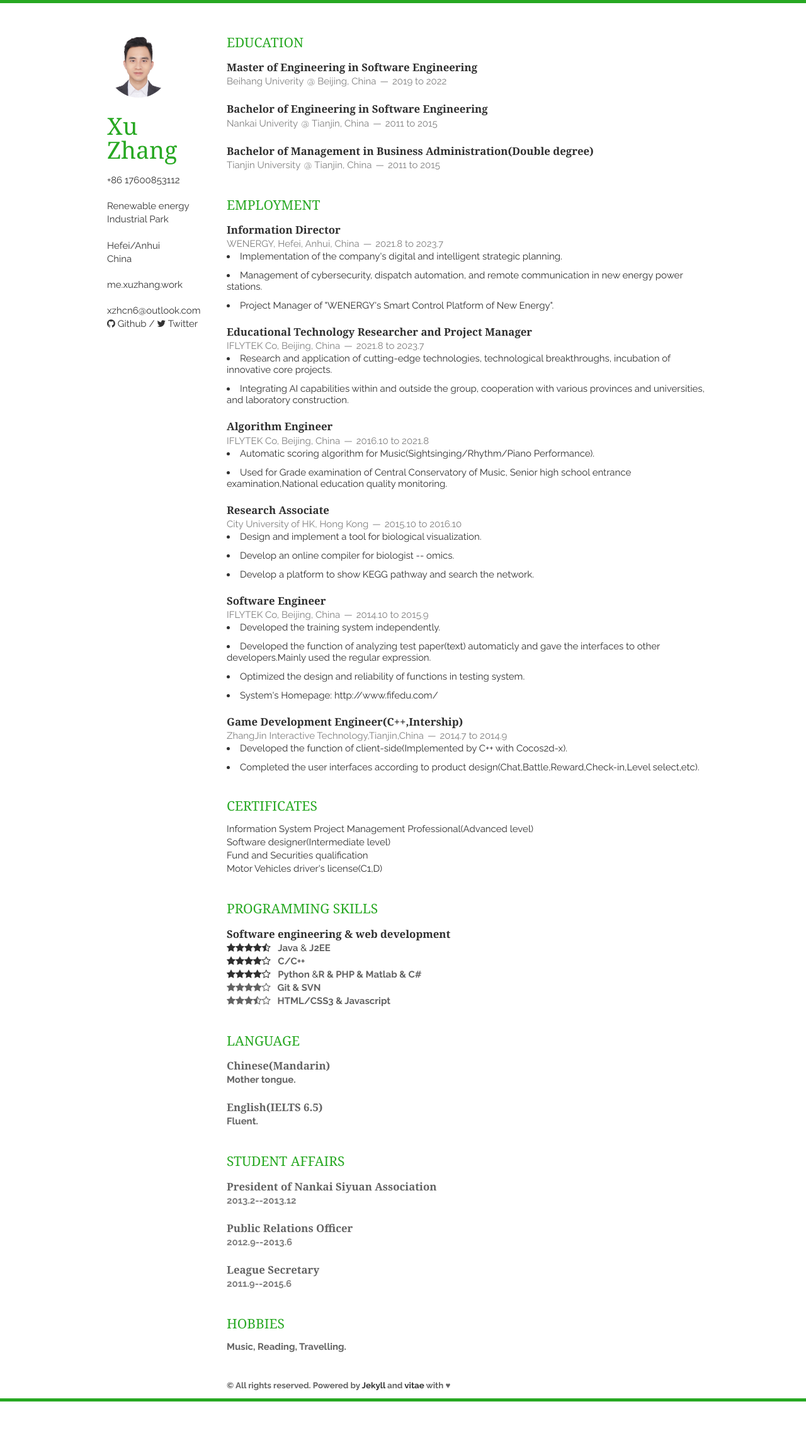
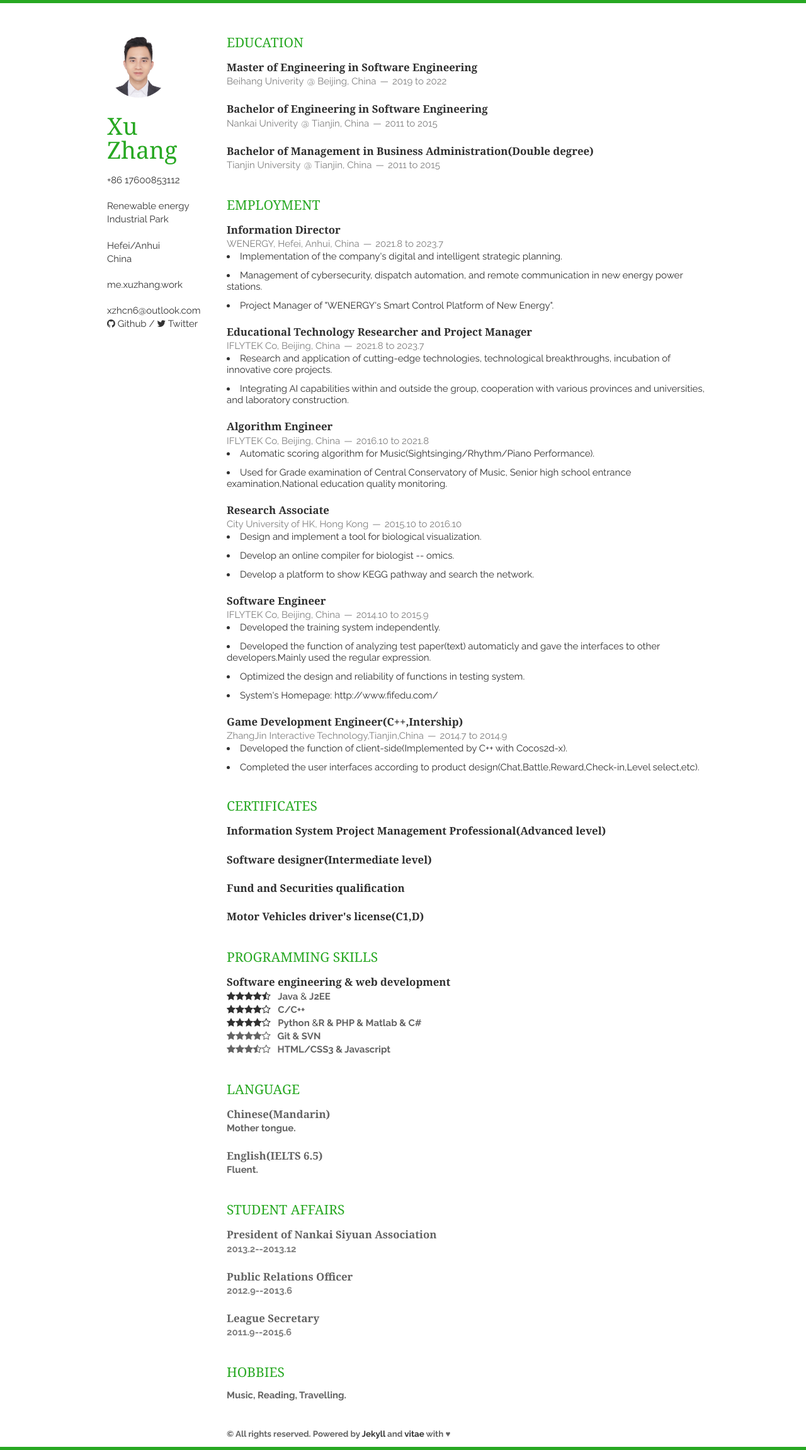
Before and after one commit to xzhcn6/vitae, a Jekyll site: the page built from index.html, in a window 1280 px wide. Shown: the whole page at 63% size. Built offline with Jekyll 4.4.1, drawn with Linux system fonts in a browser that asks for light colours; nearby versions of some CDN libraries; Markdown is read by kramdown in place of the engine named in the settings; the list of posts is cut into pages by our own code; before the commit the page ends 2225 px from its top, so only the background shows below that.

Commit message:
Update certificate.html

```diff
--- a/_includes/certificate.html
+++ b/_includes/certificate.html
@@ -1,9 +1,23 @@
 <section class="thirteen columns">
     <h1>Certificates</h1>
      <article>
-        <p>Information System Project Management Professional(Advanced level)</p>
-        <p>Software designer(Intermediate level)</p>
-        <p>Fund and Securities qualification</p>
-        <p>Motor Vehicles driver's license(C1,D)</p>
+        <header>
+            <h1>Information System Project Management Professional(Advanced level)</h1>
+        </header>
+    </article>
+    <article>
+        <header>
+            <h1>Software designer(Intermediate level)</h1>
+        </header>
+    </article>
+    <article>
+        <header>
+            <h1>Fund and Securities qualification</h1>
+        </header>
+    </article>
+    <article>
+        <header>
+            <h1>Motor Vehicles driver's license(C1,D)</h1>
+        </header>
     </article>
 </section>
```
